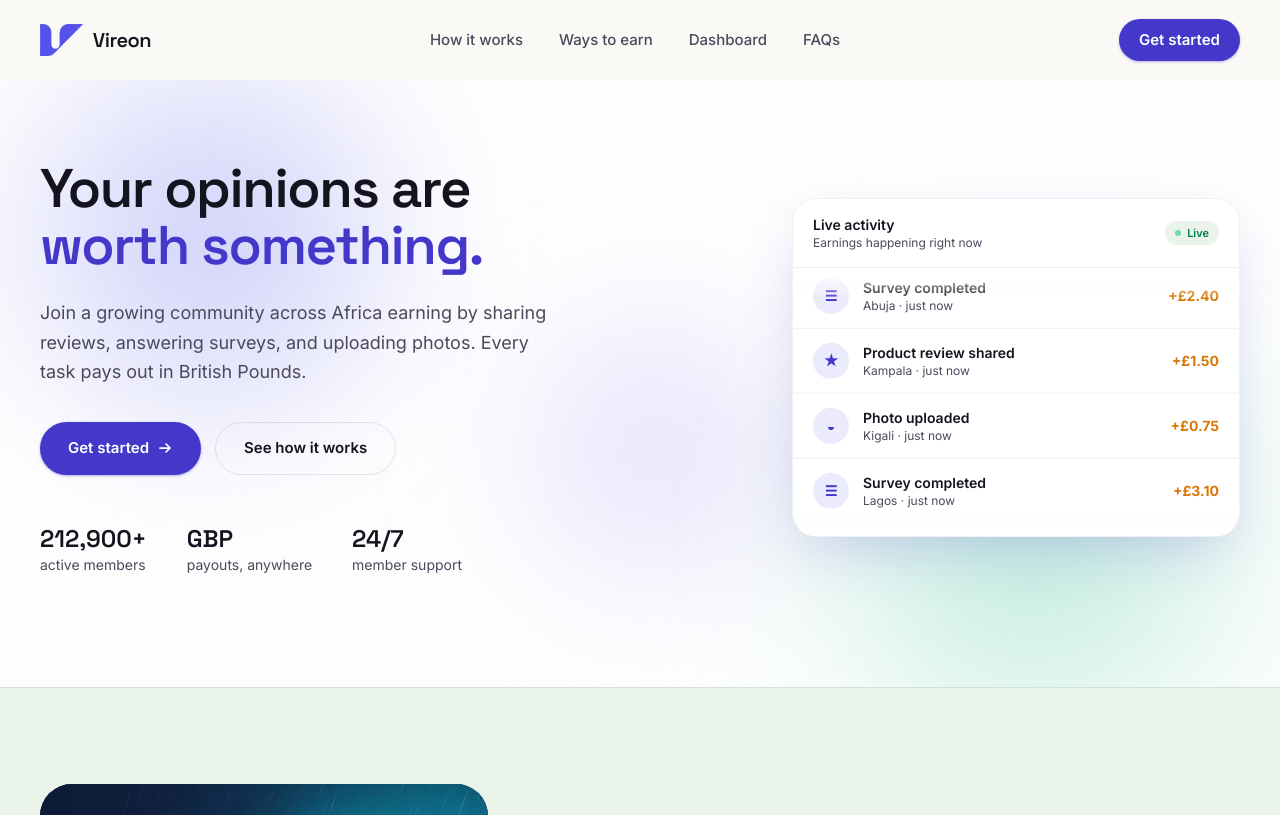
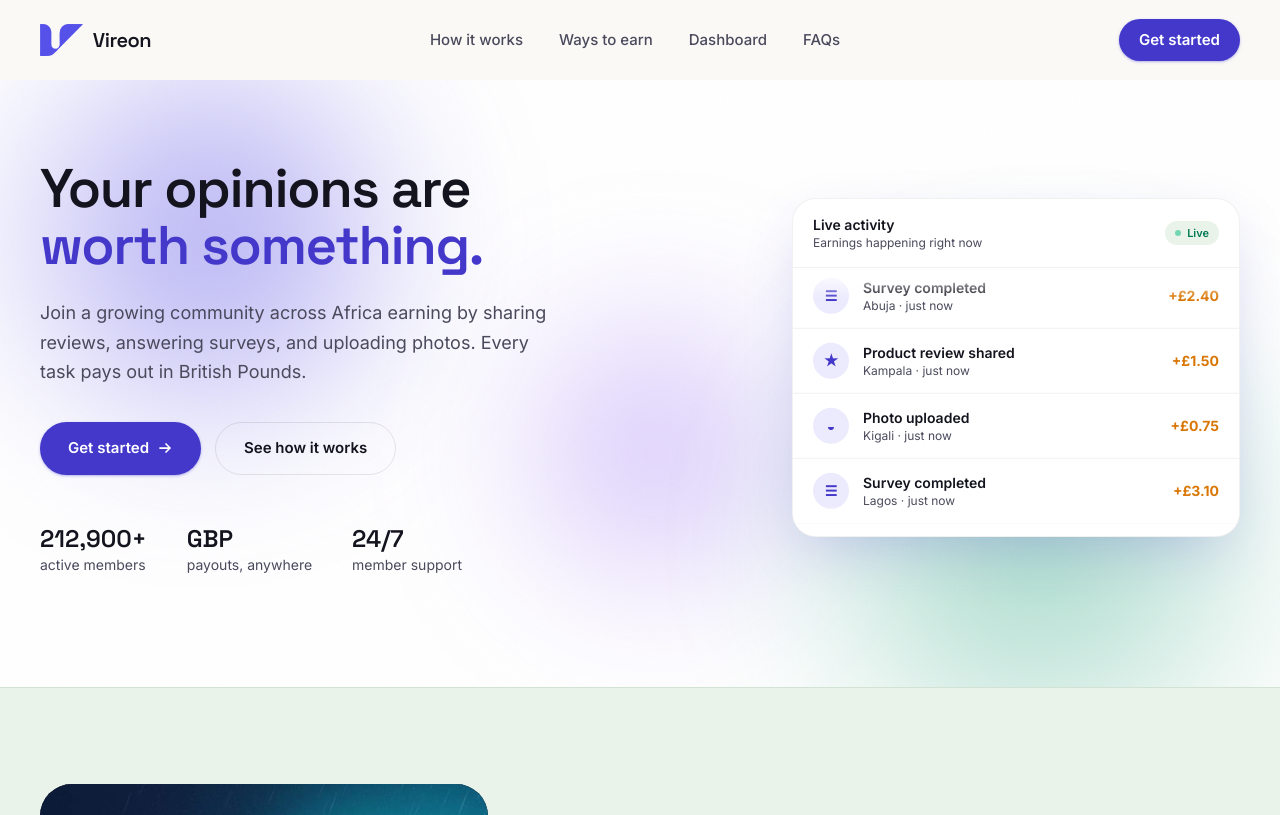
Before and after one commit to Akindiormi/vireonweb, a React (Vite) app: page / in a window 1280 px wide. Shown: the top 815 px of the page. Built offline with nearby package versions, Linux system fonts and the light colour scheme.

Commit message:
Add mouse and scroll interactivity to hero background

```diff
--- a/src/components/HeroBackground.tsx
+++ b/src/components/HeroBackground.tsx
@@ -1,11 +1,13 @@
 "use client";
 
-import { motion } from "framer-motion";
+import { useEffect } from "react";
+import { motion, useMotionValue, useSpring, useTransform } from "framer-motion";
 
 /**
- * Ambient, slowly-drifting gradient background for a LIGHT Hero section.
- * Matches the site's light theme (white/near-white base, dark "ink" text).
- * Pure CSS/SVG gradients animated with framer-motion — no canvas, no WebGL.
+ * Ambient, interactive gradient background for a LIGHT Hero section.
+ * Blobs drift on their own AND respond to mouse position (parallax) and
+ * scroll position (vertical drift). Pure CSS/SVG gradients animated with
+ * framer-motion — no canvas, no WebGL.
  *
  *   <section className="relative overflow-hidden">
  *     <HeroBackground />
@@ -13,6 +15,47 @@
  *   </section>
  */
 export default function HeroBackground() {
+  // Raw mouse position, normalized to -1..1 relative to viewport center.
+  const mouseX = useMotionValue(0);
+  const mouseY = useMotionValue(0);
+  // Smoothed so blobs glide rather than snap to the cursor.
+  const smoothX = useSpring(mouseX, { stiffness: 40, damping: 20, mass: 0.6 });
+  const smoothY = useSpring(mouseY, { stiffness: 40, damping: 20, mass: 0.6 });
+
+  // Raw scroll position within this section's own height, roughly 0..1.
+  const scrollY = useMotionValue(0);
+  const smoothScroll = useSpring(scrollY, { stiffness: 50, damping: 20 });
+
+  useEffect(() => {
+    const handleMouse = (e: MouseEvent) => {
+      const nx = (e.clientX / window.innerWidth) * 2 - 1;
+      const ny = (e.clientY / window.innerHeight) * 2 - 1;
+      mouseX.set(nx);
+      mouseY.set(ny);
+    };
+    const handleScroll = () => {
+      const max = document.documentElement.scrollHeight - window.innerHeight;
+      scrollY.set(max > 0 ? window.scrollY / max : 0);
+    };
+    window.addEventListener("mousemove", handleMouse, { passive: true });
+    window.addEventListener("scroll", handleScroll, { passive: true });
+    handleScroll();
+    return () => {
+      window.removeEventListener("mousemove", handleMouse);
+      window.removeEventListener("scroll", handleScroll);
+    };
+  }, [mouseX, mouseY, scrollY]);
+
+  // Each blob reacts to cursor/scroll at a different strength for a parallax feel.
+  const blob1X = useTransform(smoothX, (v) => v * 60);
+  const blob1Y = useTransform([smoothY, smoothScroll], ([y, s]: number[]) => y * 60 + s * -80);
+
+  const blob2X = useTransform(smoothX, (v) => v * -45);
+  const blob2Y = useTransform([smoothY, smoothScroll], ([y, s]: number[]) => y * -45 + s * 60);
+
+  const blob3X = useTransform(smoothX, (v) => v * 30);
+  const blob3Y = useTransform([smoothY, smoothScroll], ([y, s]: number[]) => y * 30 + s * -40);
+
   return (
     <div className="pointer-events-none absolute inset-0 overflow-hidden">
       {/* base */}
@@ -23,7 +66,9 @@
         className="absolute -top-32 -left-24 h-[32rem] w-[32rem] rounded-full blur-3xl"
         style={{
           background:
-            "radial-gradient(circle, rgba(99,102,241,0.45) 0%, rgba(99,102,241,0) 70%)",
+            "radial-gradient(circle, rgba(79,70,229,0.6) 0%, rgba(79,70,229,0) 70%)",
+          x: blob1X,
+          y: blob1Y,
         }}
         animate={{
           x: [0, 40, -20, 0],
@@ -36,12 +81,14 @@
         }}
       />
 
-      {/* blob 2 — emerald/sage, lower right */}
+      {/* blob 2 — emerald, lower right */}
       <motion.div
         className="absolute -bottom-40 -right-20 h-[36rem] w-[36rem] rounded-full blur-3xl"
         style={{
           background:
-            "radial-gradient(circle, rgba(16,185,129,0.38) 0%, rgba(16,185,129,0) 70%)",
+            "radial-gradient(circle, rgba(5,150,105,0.5) 0%, rgba(5,150,105,0) 70%)",
+          x: blob2X,
+          y: blob2Y,
         }}
         animate={{
           x: [0, -30, 20, 0],
@@ -54,12 +101,14 @@
         }}
       />
 
-      {/* blob 3 — soft violet accent, center */}
+      {/* blob 3 — violet accent, center */}
       <motion.div
         className="absolute top-1/3 left-1/2 h-[24rem] w-[24rem] -translate-x-1/2 rounded-full blur-3xl"
         style={{
           background:
-            "radial-gradient(circle, rgba(167,139,250,0.32) 0%, rgba(167,139,250,0) 70%)",
+            "radial-gradient(circle, rgba(139,92,246,0.42) 0%, rgba(139,92,246,0) 70%)",
+          x: blob3X,
+          y: blob3Y,
         }}
         animate={{
           x: [0, 20, -30, 0],
@@ -72,12 +121,12 @@
         }}
       />
 
-      {/* very light vignette at the edges, keeps center clean for text */}
+      {/* light vignette at the edges, keeps center clean for text */}
       <div
         className="absolute inset-0"
         style={{
           background:
-            "radial-gradient(circle at 50% 35%, transparent 0%, rgba(255,255,255,0.35) 95%)",
+            "radial-gradient(circle at 50% 35%, transparent 0%, rgba(255,255,255,0.3) 95%)",
         }}
       />
 
```
